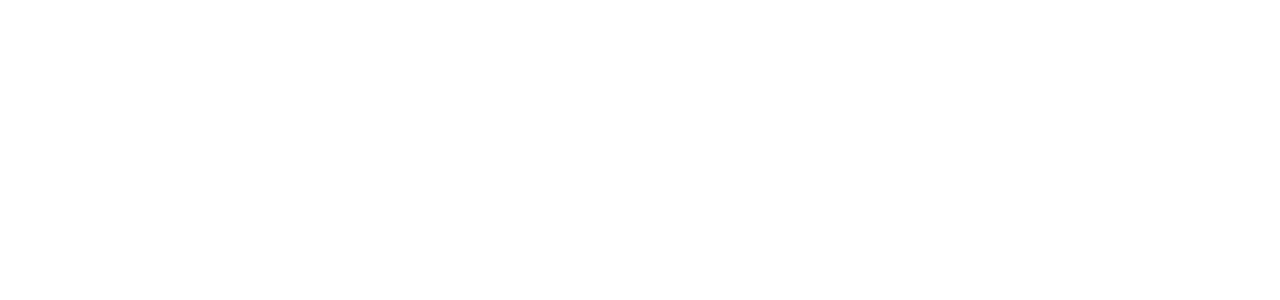
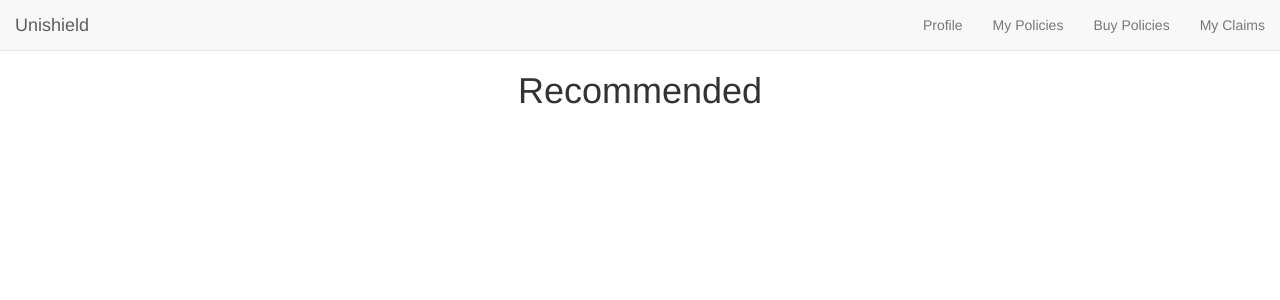
Before and after one commit to jrios6/DSSC-UniShield-Flask, a Flask app: page /buypolicies in a window 1280 px wide. Before the commit the part shown is empty. Shown: the top 300 px of the page. Run offline with Flask 2, Linux system fonts and the light colour scheme; some libraries are stand-ins or nearby versions.

Commit message:
First Edit

```diff
--- /dev/null
+++ b/static/css/base.css
@@ -0,0 +1,3 @@
+.container-main {
+  padding-top: 51px;
+}
--- a/static/css/profile.css
+++ b/static/css/profile.css
@@ -1,7 +1,3 @@
-.container-main {
-  padding-top: 51px;
-}
-
 li {
   padding-left: 15px;
 }
--- a/templates/base.html
+++ b/templates/base.html
@@ -4,6 +4,7 @@
         <meta charset="utf-8">
         <meta name="viewport" content="width=device-width, initial-scale=1">
         <title>{% block title %}Unishield{% endblock %}</title>
+        <link href="../static/css/base.css" rel="stylesheet">
         {% block cssblock %}
         {% endblock %}
         <!-- <link href="../static/css/bootstrap.min.css" rel="stylesheet"> -->
@@ -28,7 +29,10 @@
           </ul>
         </div>
       </nav>
-      {% block content %}
-      {% endblock %}
+      <div class="container-fluid container-main">
+        {% block content %}
+        {% endblock %}
+      </div>
+
     </body>
 </html>
--- a/templates/buypolicies.html
+++ b/templates/buypolicies.html
@@ -0,0 +1,13 @@
+{% extends "base.html" %}
+
+{% block cssblock %}
+<link href="../static/css/buypolicies.css" rel="stylesheet">
+{% endblock %}
+
+{% block content %}
+<div class="container">
+  <h1 class="text-center">Recommended</h1>
+</div>
+
+
+{% endblock %}
--- a/templates/mypolicies.html
+++ b/templates/mypolicies.html
@@ -0,0 +1,4 @@
+{% extends "base.html" %}
+
+{% block cssblock %}
+<link href="../static/css/profile.css" rel="stylesheet"> {% endblock %} {% block content %} {% endblock %}
--- a/templates/profile.html
+++ b/templates/profile.html
@@ -5,8 +5,7 @@
 {% endblock %}
 
 {% block content %}
-<div class="container-fluid container-main">
-  <div class="row">
+<div class="row">
     <div class="col-sm-3 col-lg-2">
       <nav class="navbar navbar-default navbar-fixed-side">
          <ul class="nav navbar-nav">
@@ -24,5 +23,4 @@
       <h4>Profile Strength: Basic</h4>
     </div>
   </div>
-</div>
 {% endblock %}
```
Also changed, not shown: static/css/buypolicies.css (added).
